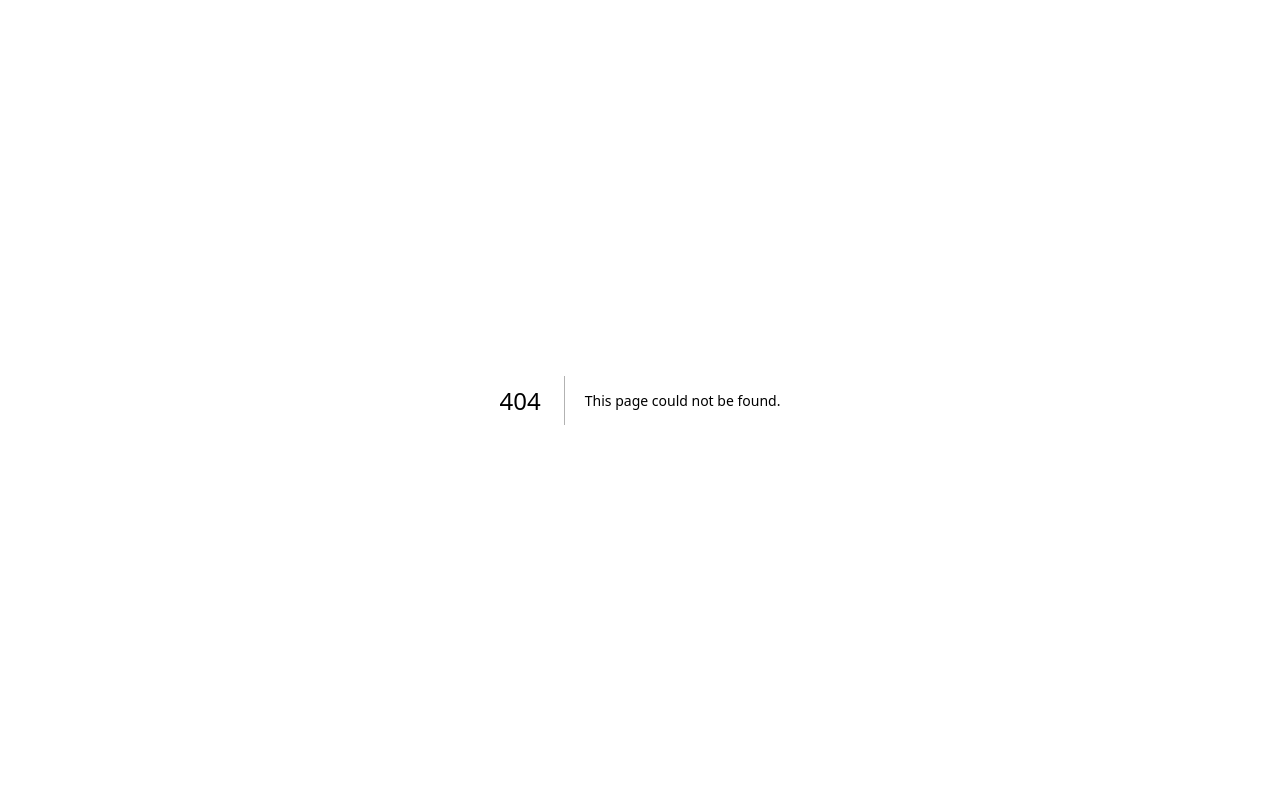
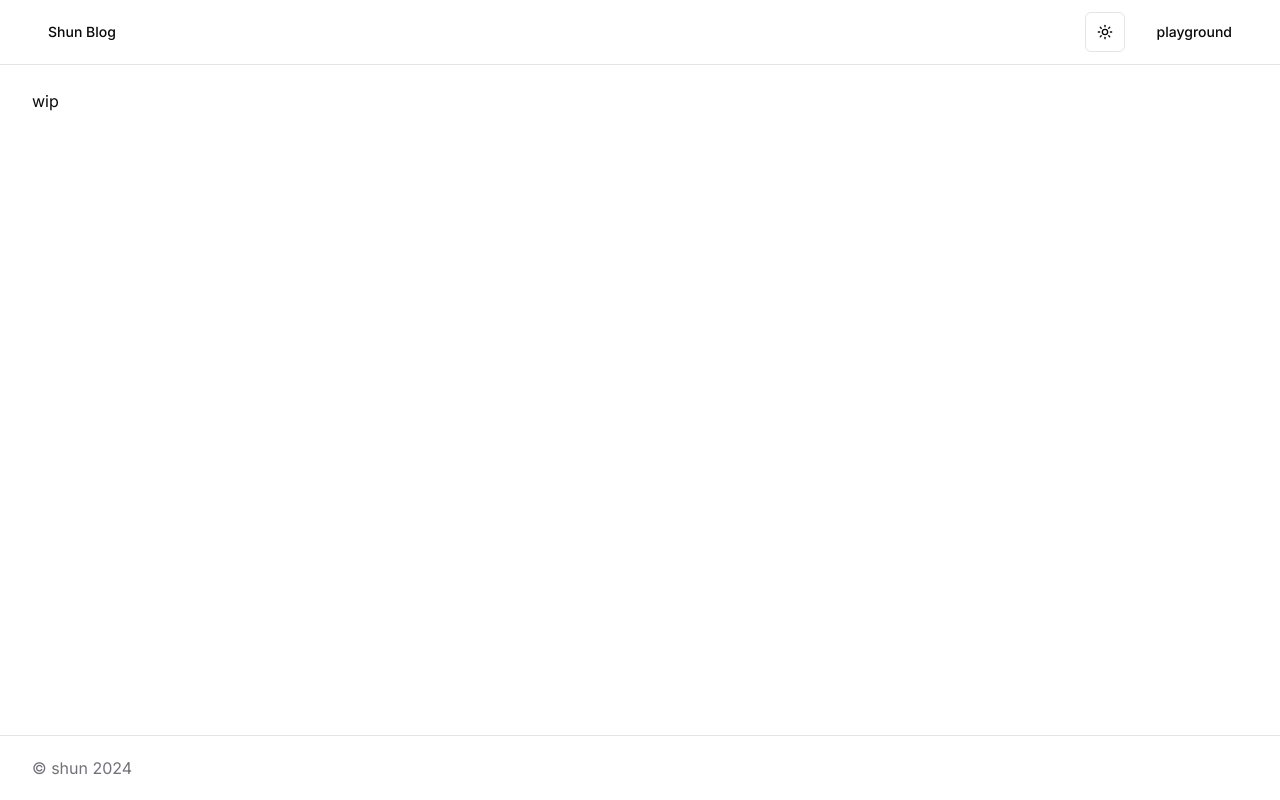
Before and after one commit to hi-lee-mon/shun-blog-24, a Next.js app: page /playground/wip in a window 1280 px wide. Before the commit this address had no page. Built offline with nearby package versions, Linux system fonts and the light colour scheme.

Commit message:
feat(playground):実験用のページであるwipページを追加

```diff
--- /dev/null
+++ b/app/(default)/playground/wip/page.tsx
@@ -0,0 +1,8 @@
+export default function Page() {
+  // ユーザメニュー実装
+  return (
+    <>
+      <div className="py-4">wip</div>
+    </>
+  )
+}
```
